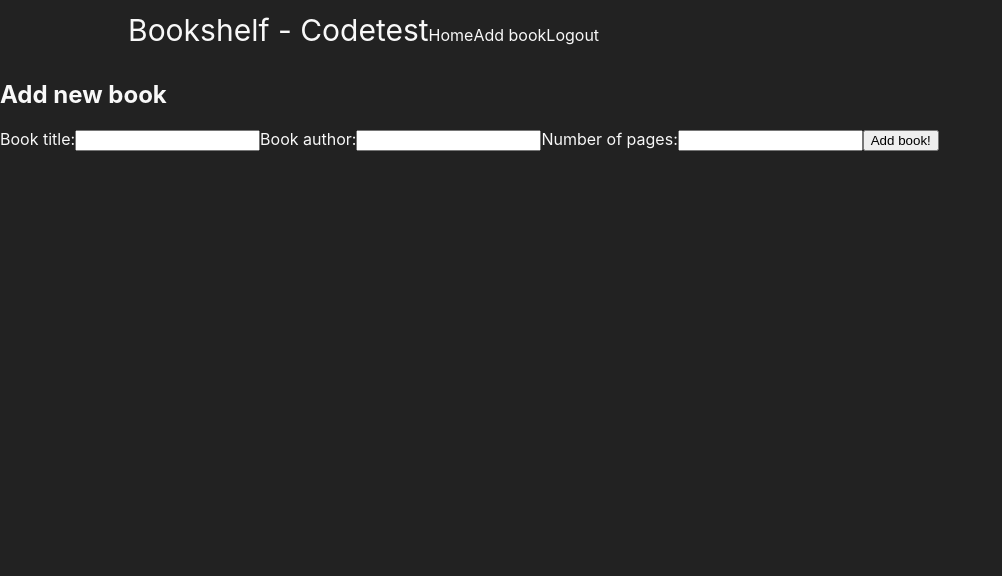
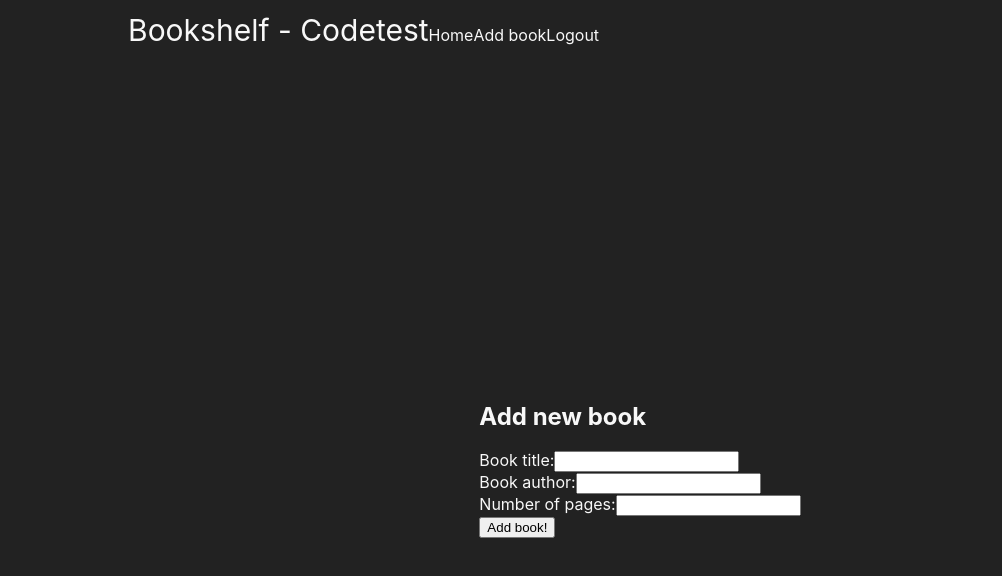
Before and after one commit to C-Corfixen/codetest-writereader, a React (Create React App) app: page /addBook in a window 1280 px wide. Shown: the top 576 px of the page, without its empty margins (0-1002 px from the left). Built offline with nearby package versions, Linux system fonts and the light colour scheme.

Commit message:
Added functionality to add books via the fake data api.

```diff
--- a/src/api/data.service.js
+++ b/src/api/data.service.js
@@ -23,12 +23,13 @@ const defaultData = {
   ]
 };
 
-const FetchData = (url) => {
+const fetchData = (url) => {
+  const dataUrl = url;
   return new Promise((resolve) => {
-    const localStorageData = localStorage.getItem(url);
+    const localStorageData = localStorage.getItem(dataUrl);
     if(localStorageData == null) {
       console.log('No saved data found');
-      localStorage.setItem(url, JSON.stringify(defaultData));
+      localStorage.setItem(dataUrl, JSON.stringify(defaultData));
       resolve({'data': defaultData});
     }
     else {
@@ -38,6 +39,20 @@ const FetchData = (url) => {
   });
 }
 
+const addData = (options) => {
+  const dataUrl = options.url;
+  const { title, author, pages } = options.data;
+
+  return new Promise((resolve) => {
+    const currentData = JSON.parse(localStorage.getItem(dataUrl));
+    const mergedData = {'books': [...currentData.books, {title, author, pages}]};
+    localStorage.setItem(dataUrl, JSON.stringify(mergedData));
+
+    resolve('item added');
+  });
+}
+
 export {
-  FetchData
+  fetchData,
+  addData
 }
--- a/src/components/book-form/book-form.component.jsx
+++ b/src/components/book-form/book-form.component.jsx
@@ -1,28 +1,34 @@
 import { useState } from 'react';
 
-const BookForm = () => {
+const BookForm = ({submitFunction}) => {
   const [title, setTitle] = useState('');
   const [author, setAuthor] = useState('');
   const [pages, setPages] = useState('');
 
   const handleSubmit = (e) => {
     e.preventDefault();
-
-    console.log({title, author, pages});
+    submitFunction({title, author, pages});
   }
 
   return(
     <div>
       <h2>Add new book</h2>
       <form onSubmit={handleSubmit}>
+
+        <div className="input-field">
           <label htmlFor="title">Book title:</label>
           <input type="text" id="title" value={title} onChange={(e) => setTitle(e.target.value)} />
+        </div>
 
+        <div className="input-field">
           <label htmlFor="author">Book author:</label>
           <input type="text" id="author" value={author} onChange={(e) => setAuthor(e.target.value)} />
+        </div>
 
+        <div className="input-field">
           <label htmlFor="pages">Number of pages:</label>
           <input type="number" id="pages" value={pages} onChange={(e) => setPages(e.target.value)} />
+        </div>
 
         <button>Add book!</button>
       </form>
--- a/src/hooks/useBookData.js
+++ b/src/hooks/useBookData.js
@@ -1,6 +1,6 @@
 import { useState, useEffect } from 'react';
 
-import { FetchData } from '../api/data.service';
+import { fetchData } from '../api/data.service';
 
 const useBookData = (url) => {
   const [data, setData] = useState();
@@ -8,7 +8,7 @@ const useBookData = (url) => {
 
   useEffect(() => {
     //Fake api call
-    FetchData(url)
+    fetchData(url)
     .then((response) => {
       console.log(response);
       setData(response.data.books);
@@ -18,9 +18,14 @@ const useBookData = (url) => {
     });
   }, [url]);
 
+  const changeData = (newData) => {
+    console.log(newData);
+  }
+
   return {
     data,
-    error
+    error,
+    changeData
   }
 }
 
--- a/src/pages/add-book-page/add-book-page.component.jsx
+++ b/src/pages/add-book-page/add-book-page.component.jsx
@@ -1,9 +1,28 @@
+import { useHistory } from 'react-router-dom';
+import { addData } from '../../api/data.service';
 import BookForm from "../../components/book-form/book-form.component"
 
+import './add-book-page.styles.css';
+
+
 const AddBookPage = () => {
+  const history = useHistory();
+
+  const addBookData = (bookFormData) => {
+    addData({'url': 'codetest-bookdata', 'data': bookFormData})
+    .then((response) => {
+      if(response === 'item added') {
+        history.push('/');
+      }
+    })
+    .catch((error) => {
+      console.log(error);
+    })
+  }
+
   return(
     <div className="add-book-container">
-      <BookForm />
+      <BookForm submitFunction={addBookData}/>
     </div>
   )
 }
--- /dev/null
+++ b/src/pages/add-book-page/add-book-page.styles.css
@@ -0,0 +1,6 @@
+.add-book-container {
+  height: 100vh;
+  display: flex;
+  align-items: center;
+  justify-content: center;
+}
```
Also changed, not shown: 1 other file (tests, documents, lock files or other folders). Lines whose indentation alone changed are shown as unchanged.
